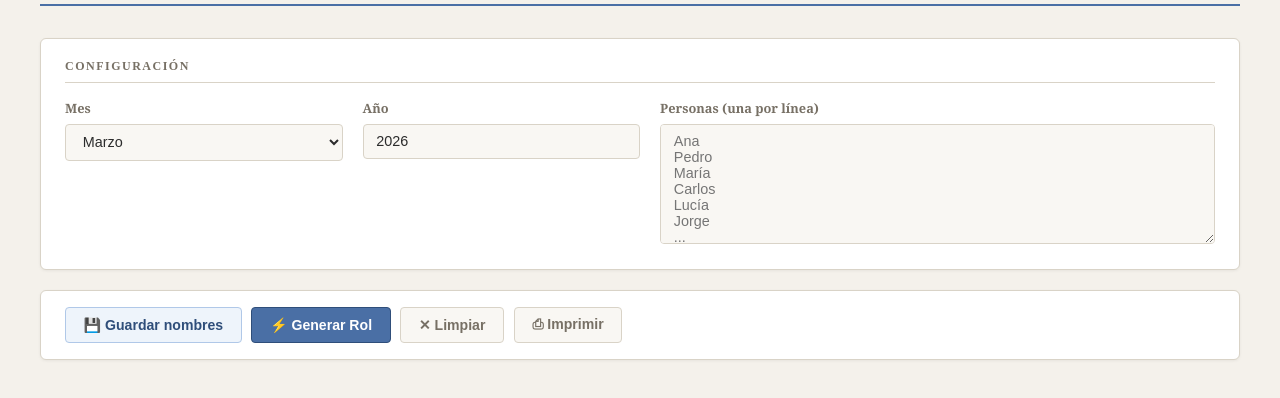
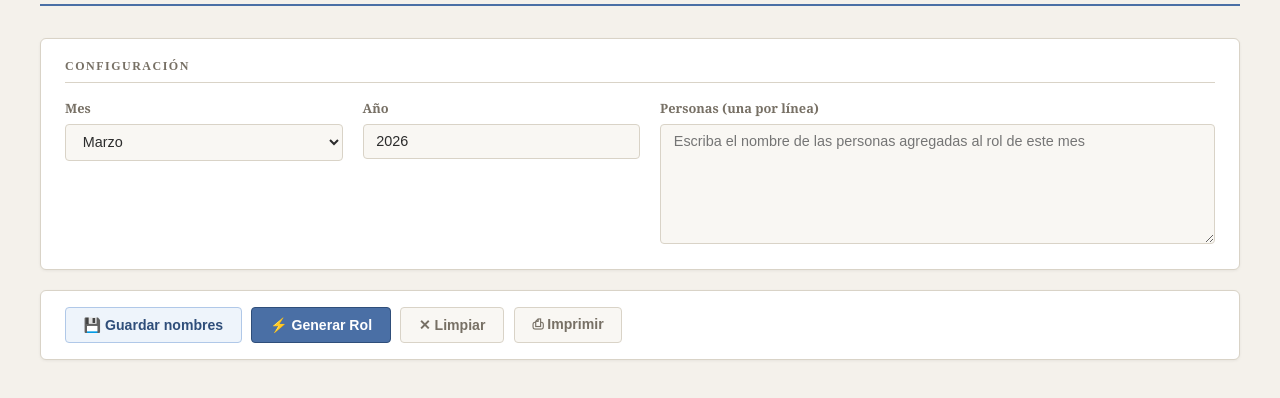
Before and after one commit to Dereck-ruuiz/generar_rol_ujieres, a plain HTML site: page index.html in a window 1280 px wide. Shown: the part 96-494 px from the top of the page. Drawn offline with Linux system fonts and the light colour scheme; a web font is replaced by a local one.

Commit message:
agregar personas

```diff
--- a/index.html
+++ b/index.html
@@ -378,7 +378,7 @@
       </div>
       <div class="field">
         <label>Personas (una por línea)</label>
-        <textarea id="personas" placeholder="Ana&#10;Pedro&#10;María&#10;Carlos&#10;Lucía&#10;Jorge&#10;..."></textarea>
+        <textarea id="personas" placeholder="Escriba el nombre de las personas agregadas al rol de este mes"></textarea>
       </div>
     </div>
   </div>
```
